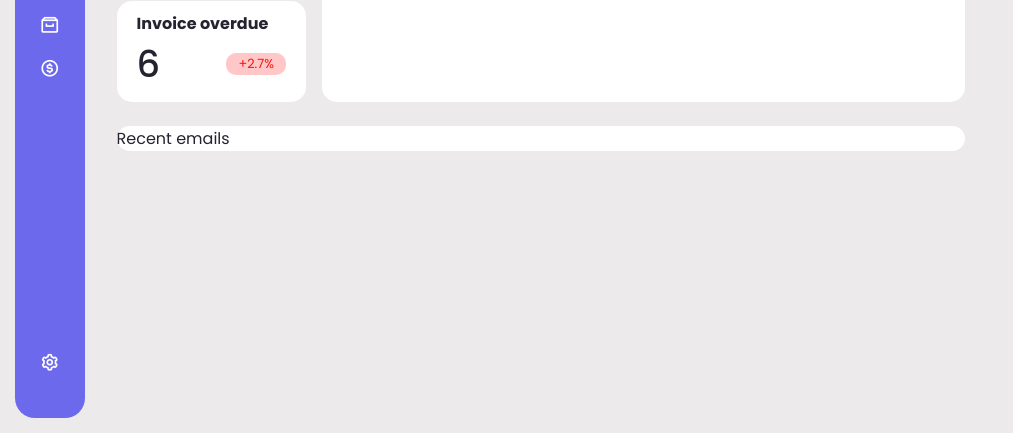
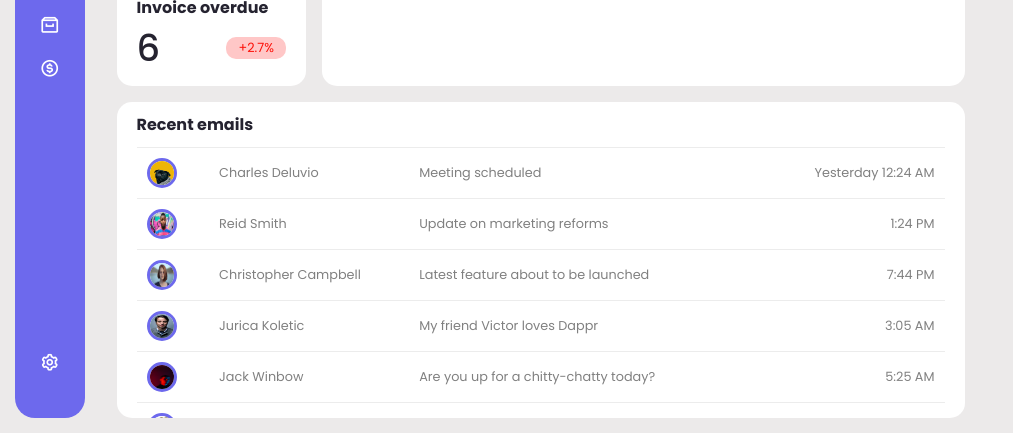
Before and after one commit to Jon-tim/UI-Dashboard, a plain HTML site: page index.html in a window 1280 px wide. Shown: the part 367-800 px from the top of the page, without its empty margins (0-1013 px from the left). Drawn offline with nearby package versions, Linux system fonts and the light colour scheme.

Commit message:
finished the content section

```diff
--- a/index.html
+++ b/index.html
@@ -146,11 +146,67 @@
         <section class="emails card">
           <p>Recent emails</p>
           <div class="mail-list">
-
+            <div class="mail">
+              <img
+                src="images/charlesdeluvio-Mv9hjnEUHR4-unsplash.jpg"
+                alt="profile profile"
+              />
+              <p class="name">Charles Deluvio</p>
+              <p class="subject">Meeting scheduled</p>
+              <p class="time">Yesterday 12:24 AM</p>
+            </div>
+            <div class="mail">
+              <img
+                src="images/ayo-ogunseinde-sibVwORYqs0-unsplash.jpg"
+                alt="profile profile"
+              />
+              <p class="name">Reid Smith</p>
+              <p class="subject">Update on marketing reforms</p>
+              <p class="time">1:24 PM</p>
+            </div>
+            <div class="mail">
+              <img
+                src="images/christopher-campbell-rDEOVtE7vOs-unsplash.jpg"
+                alt="profile profile"
+              />
+              <p class="name">Christopher Campbell</p>
+              <p class="subject">Latest feature about to be launched</p>
+              <p class="time">7:44 PM</p>
+            </div>
+            <div class="mail">
+              <img
+                src="images/jurica-koletic-7YVZYZeITc8-unsplash.jpg"
+                alt="profile profile"
+              />
+              <p class="name">Jurica Koletic</p>
+              <p class="subject">My friend Victor loves Dappr</p>
+              <p class="time">3:05 AM</p>
+            </div>
+            <div class="mail">
+              <img
+                src="images/pexels-jack-winbow-1559486.jpg"
+                alt="profile profile"
+              />
+              <p class="name">Jack Winbow</p>
+              <p class="subject">Are you up for a chitty-chatty today?</p>
+              <p class="time">5:25 AM</p>
+            </div>
+            <div class="mail">
+              <img
+                src="images/pexels-bruno-salvadori-2269872.jpg"
+                alt="profile profile"
+              />
+              <p class="name">Bruno Salvadori</p>
+              <p class="subject">Your rents got settled last night, Bruno!</p>
+              <p class="time">7:05 PM</p>
+            </div>
           </div>
         </section>
       </section>
       <!-- PROFILE SECTION -->
+      <section class="profile-section">
+
+      </section>
     </main>
     <script src="/src/main.js"></script>
   </body>
--- a/src/style.css
+++ b/src/style.css
@@ -24,6 +24,7 @@ main {
   padding: 15px;
   display: flex;
   gap: 2rem;
+  /* overflow-y: hidden; */
   /* align-items: center; */
 }
 
@@ -98,7 +99,7 @@ section.content {
   display: flex;
   flex-direction: column;
   /* align-items: center; */
-  gap: 1.5rem;
+  gap: 1rem;
   /* width: 60%; */
   height: 100%;
 }
@@ -220,4 +221,56 @@ section.content {
 .chart-head p:nth-child(2) {
   font-size: 0.8rem;
 }
+
+.emails {
+  padding: 10px 20px;
+  overflow-y: hidden;
+}
+
+.emails > p {
+  font-weight: 700;
+  padding-bottom: 10px;
+}
+
+.mail-list {
+  height: 100%;
+  overflow-y: scroll;
+  padding-bottom: 25px;
+}
+
+.mail {
+  border-top: 1px solid rgba(128, 128, 128, 0.151);
+  padding: 10px;
+  display: flex;
+  align-items: center;
+  justify-content: space-between;
+  width: 100%;
+}
+
+.mail img {
+  border: 3px solid var(--purple);
+  display: block;
+  border-radius: 100px;
+  width: 30px;
+  height: 30px;
+}
+.mail p {
+  font-size: 0.8rem;
+  color: grey;
+}
+
+/* .mail > div {
+  width: 20%;
+} */
+.subject {
+  width: 40%;
+}
+.name {
+  width: 20%;
+}
+.time {
+  width: 20%;
+  text-align: right;
+}
+
 /* PROFILE SECTION STYLING */
```
